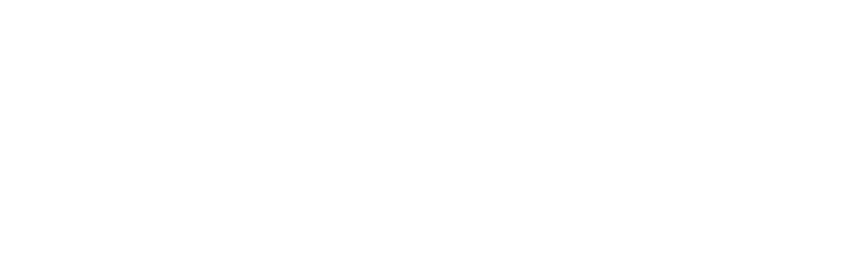
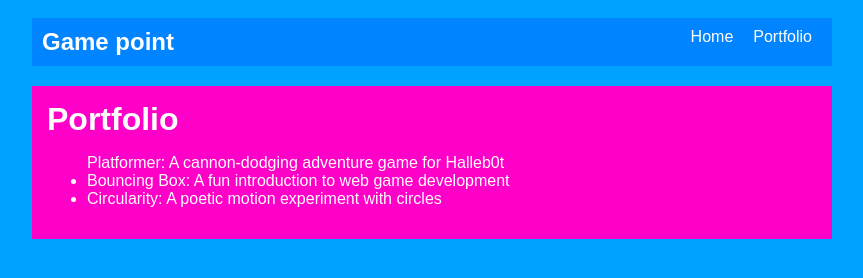
Before and after one commit to duckareawsome/duckareawsome.github.io, a plain HTML site: page portfolio.html in a window 1280 px wide. Shown: the whole page, without its empty margins (208-1071 px from the left). Drawn offline with Linux system fonts and the light colour scheme.

Commit message:
add portfolio page to website

```diff
--- a/portfolio.html
+++ b/portfolio.html
@@ -0,0 +1,38 @@
+<!DOCTYPE html>
+<html>
+  <head>
+    <title>Game point</title>
+  <link rel="stylesheet" href="style.css" />
+</head>
+
+  <body>
+    <!-- All content goes here -->
+    <div id="all-contents">
+      <nav>
+<h1>Game point</h1>
+<ul id="nav-ul"><li class="nav-li">
+  <a href="index.html">Home</a>
+</li><li class="nav-li">
+  <a href="portfolio.html">Portfolio</a>
+
+
+      </nav>
+
+      <main>
+ <div class="content">
+    <h1>Portfolio</h1>
+    <ul id="portfolio">
+ <a href="fsd-projects/platformer/">Platformer: A cannon-dodging adventure game for Halleb0t</a>
+</li>
+<li>
+  <a href="fsd-projects/bouncing-box/">Bouncing Box: A fun introduction to web game development</a>
+</li>
+<li>
+  <a href="fsd-projects/circularity/">Circularity: A poetic motion experiment with circles</a>
+</li></ul>
+    </ul>
+  </div>
+      </main>
+    </div>
+  </body>
+</html>
--- a/style.css
+++ b/style.css
@@ -41,12 +41,12 @@ h1 {
 
 a {
     text-decoration: none;
-    color: #fff;
+    color: #ffffff;
 }
 
 /* main container area beneath menu */
 main {
-    background: rgb(245, 238, 219);
+    background: rgb(255, 0, 200);
     display: flex;
     margin-top: 20px;
 }
@@ -67,7 +67,7 @@ main {
 
 /* interests section styles */
 #interests {
-    border: 4px rgb(0, 255, 242) ridge;
+    border: 4px rgb(0, 119, 255) ridge;
     padding: 8px;
     margin-top: 20px;
 }
```
Also changed, not shown: index.html (+5 -5 lines).
